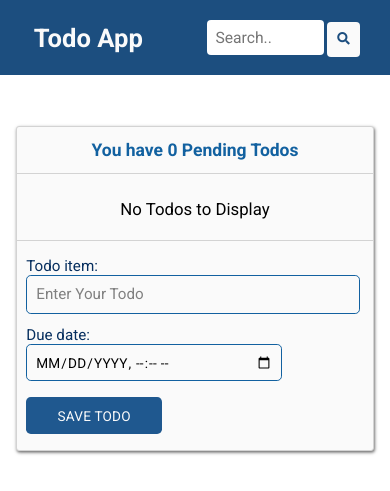
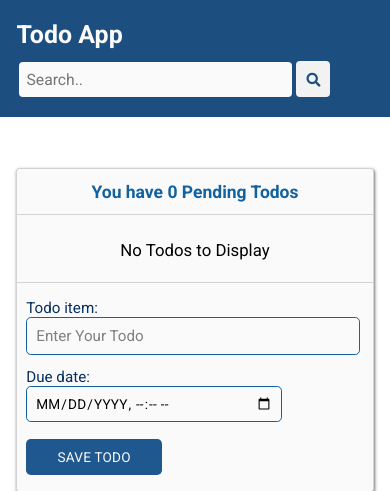
Before and after one commit to Seth250/crozoff, a Django app: page / in a window 390 px wide. Shown: the top 491 px of the page. Run offline with Django 3.2, Linux system fonts and the light colour scheme; data that the repository does not hold is empty; some libraries are stand-ins or nearby versions.

Commit message:
added search functionality and more styles

```diff
--- a/todo/static/todo/scss/_mobile.scss
+++ b/todo/static/todo/scss/_mobile.scss
@@ -6,7 +6,15 @@ $sm-font-size: 95%;
 
 @media only screen and (max-width: 1024px){
 	.page-header{
-		font-size: 90%;
+    font-size: 90%;
+
+    h1{
+      width: 25vw;
+    }
+
+    .search-input{
+      width: 36vw;
+    }
   }
 
   .message,
@@ -29,7 +37,7 @@ $sm-font-size: 95%;
 
 @media only screen and (max-width: 768px){
 	.page-header{
-		font-size: 80%;
+    font-size: 80%;
   }
 
   .message,
@@ -39,6 +47,24 @@ $sm-font-size: 95%;
 }
 
 @media only screen and (max-width: 767px){
+  .page-header{
+    font-size: 78%;
+    display: block;
+
+    h1{
+      width: 50vw;
+      padding: 0 0.5em 0.5em 0.5em;
+    }
+
+    .search-form{
+      margin-left: 1.5em;
+    }
+
+    .search-input{
+      width: 70vw;
+    }
+  }
+
 	.todo-header{
 		font-size: 75%;
 		// margin-bottom: 0;
@@ -141,11 +167,6 @@ $sm-font-size: 95%;
     }
   }
 
-	.input-box:focus{
-		box-shadow: 0.02rem 0.02rem 0.13rem 0 rgba(18, 97, 160, 0.7),
-					-0.02rem -0.02rem 0.13rem 0 rgba(18, 97, 160, 0.7);
-	}
-
 	.text-input{
 		width: 99%;
 		font-size: $sm-font-size;
--- a/todo/static/todo/scss/styles.scss
+++ b/todo/static/todo/scss/styles.scss
@@ -16,7 +16,8 @@
 }
 
 :focus{
-  outline-color: lightblue;
+  outline: 2px solid black;
+  outline-offset: 1px;
 }
 
 .page-wrapper{
@@ -36,7 +37,6 @@
     // border: 1px solid red;
     // padding: 1rem 0.75rem;
     width: 30vw;
-    // margin: 0 auto;
   }
 
   a{
@@ -46,33 +46,47 @@
   }
 
   .search-form{
-    // border: 1px solid black;
+    height: 2.2rem;
+    // border: 1px solid green;
+  }
 
-    form{
-      height: 2.2rem;
+  .search-input,
+  .search-button{
+    height: inherit;
+    border: 0;
+    border-radius: 0.25rem;
+
+    &:focus{
+      outline: none;
+      box-shadow: 0 0 0 0.1rem rgb(0, 0, 0);
     }
   }
 
   .search-input{
-    height: inherit;
-    width: 30vw;
+    width: 27vw;
     font-size: 0.98rem;
     padding: 0 0.5em;
     font-family: $primary-font-stack;
-    border: 1px solid transparent;
-    border-radius: 0.25rem;
+    background: $secondary-background;
+    margin-right: 0.1em;
    }
 
   .search-button{
-    height: inherit;
-    font-size: 98%;
     cursor: pointer;
     // padding: 0 0.75em;
-    border: 1px solid transparent;
-    border-radius: 0.25rem;
-    padding: 0 0.75em;
+    padding: 0.16em 0.75em 0 0.75em;
     color: $primary-background;
-    background: $secondary-background;
+    background: #f2f2f2;
+
+    &:hover{
+      color: whitesmoke;
+      background: #1261A0;
+      // background: #eaeaea;
+    }
+  }
+
+  .fa-search{
+    font-size: 105%;
   }
 }
 
@@ -212,8 +226,9 @@
 
   &:focus{
     outline: none;
-    box-shadow: 0.02rem 0.02rem 0.15rem 0 rgba(18, 97, 160, 0.7),
-          -0.02rem -0.02rem 0.15rem 0 rgba(18, 97, 160, 0.7);
+    // box-shadow: 0.02rem 0.02rem 0.15rem 0 rgba(18, 97, 160, 0.7),
+    //       -0.02rem -0.02rem 0.15rem 0 rgba(18, 97, 160, 0.7);
+    box-shadow: 0 0 0 0.07rem rgba(18, 97, 160, 0.6);
     // outline: 2px solid #3895D3;
   }
 }
@@ -261,6 +276,11 @@
 
   &:hover{
     background: #18446F;
+  }
+
+  &:focus{
+    outline: none;
+    box-shadow: 0 0 0 0.1rem rgb(0, 0, 0);
   }
 }
 
--- a/todo/templates/todo/index.html
+++ b/todo/templates/todo/index.html
@@ -21,8 +21,8 @@
 				<h1>
 					<a href="{% url 'todo:todo_list_create' %}">Todo App</a>
 				</h1>
-				<div class="search-form">
-					<form>
+				<div>
+					<form class="search-form">
 						<input type="text" class="search-input" placeholder="Search.." />
 						<button type="submit" class="search-button"><i class="fas fa-search"></i></button>
 					</form>
```
Also changed, not shown: todo/static/todo/css/styles.css.
